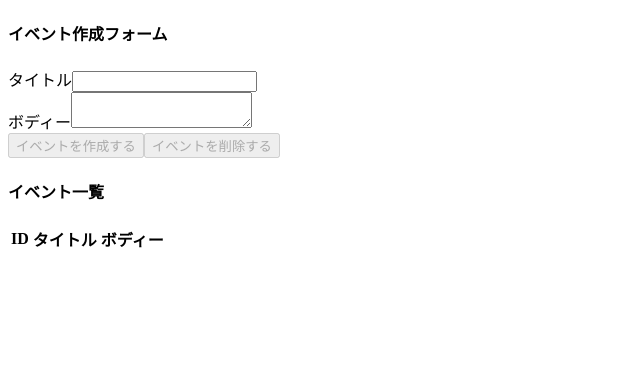
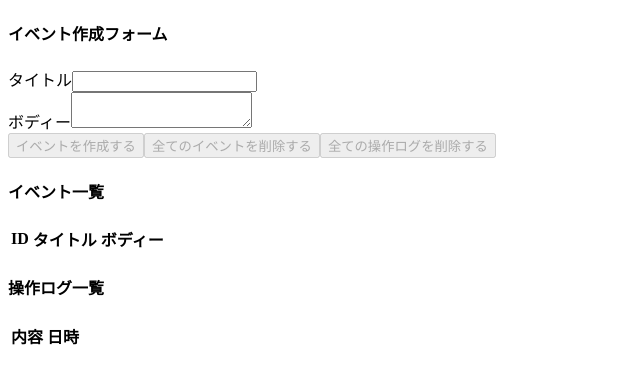
Before and after one commit to miyarappo/react-hooks-sandbox, a React (Create React App) app: page / in a window 1280 px wide. Shown: the top 384 px of the page, without its empty margins (0-640 px from the left). Built offline with nearby package versions, Linux system fonts and the light colour scheme.

Commit message:
Show OperationLogs

```diff
--- a/src/components/App.js
+++ b/src/components/App.js
@@ -3,6 +3,7 @@ import reducer from '../reducers'
 import AppContext from '../contexts/AppContext'
 import EventForm from './EventForm'
 import Events from './Events'
+import  OperationLogs from './OperationLogs'
 
 console.log(AppContext)
 
@@ -17,6 +18,7 @@ const App = () => {
     <AppContext.Provider value={{ state, dispatch }}>
       <EventForm />
       <Events />
+      <OperationLogs />
     </AppContext.Provider>
   );
 }
--- a/src/components/Event.js
+++ b/src/components/Event.js
@@ -2,7 +2,10 @@ import React, { useContext } from 'react'
 import AppContext from '../contexts/AppContext'
 import {
   DELETE_EVENT,
+  ADD_OPERATION_LOG
 } from '../actions'
+import { timeCurrentIso8601 } from '../utils'
+
 
 const Event = ({ event }) => {
   const { dispatch } = useContext(AppContext)
@@ -11,6 +14,12 @@ const Event = ({ event }) => {
     dispatch({
       type: DELETE_EVENT,
       id
+    })
+
+    dispatch({
+      type: ADD_OPERATION_LOG,
+      description: `イベント(id=${id})を削除しました`,
+      operationAt: timeCurrentIso8601()
     })
   }
 
--- a/src/components/EventForm.js
+++ b/src/components/EventForm.js
@@ -2,8 +2,12 @@ import React, { useContext, useState } from 'react'
 import AppContext from '../contexts/AppContext'
 import {
   CREATE_EVENT,
-  DELETE_ALL_EVENTS
+  DELETE_ALL_EVENTS,
+  ADD_OPERATION_LOG,
+  DELETE_ALL_OPERATION_LOGS
 } from '../actions'
+
+import { timeCurrentIso8601 } from '../utils'
 
 const EventForm = () => {
   const { state, dispatch } = useContext(AppContext)
@@ -17,13 +21,34 @@ const EventForm = () => {
       title,
       body,
     })
+
+    dispatch({
+      type: ADD_OPERATION_LOG,
+      description: 'イベントを作成しました',
+      operationAt: timeCurrentIso8601()
+    })
+
     setTitle('')
     setBody('')
   }
 
   const dleteAllEvents = e => {
     e.preventDefault()
-    window.confirm('全てのイベントを本当に削除しても良いですか？') && dispatch({ type: DELETE_ALL_EVENTS })
+    const result = window.confirm('全てのイベントを本当に削除しても良いですか？')
+    if (result) {
+      dispatch({ type: DELETE_ALL_EVENTS })
+
+      dispatch({
+        type: ADD_OPERATION_LOG,
+        description: 'すべのイベントを削除しました',
+        operationAt: timeCurrentIso8601()
+      })
+    }
+  }
+
+  const deleteAllOperationLogs = e => {
+    e.preventDefault()
+    window.confirm('全ての操作ログを本当に削除しても良いですか？') && dispatch({ type: DELETE_ALL_OPERATION_LOGS })
   }
 
   return (
@@ -39,7 +64,8 @@ const EventForm = () => {
             <textarea id="formEventBody" value={body} onChange={e => setBody(e.target.value)} />
           </div>
           <button disabled={title === '' || body === ''} onClick={e => addEvent(e)}>イベントを作成する</button>
-          <button disabled={state.events.length === 0} onClick={e => dleteAllEvents(e)}>イベントを削除する</button>
+          <button disabled={state.events.length === 0} onClick={e => dleteAllEvents(e)}>全てのイベントを削除する</button>
+          <button disabled={state.operationLogs.length === 0} onClick={e => deleteAllOperationLogs(e)}>全ての操作ログを削除する</button>
         </form>
     </>
   )
--- /dev/null
+++ b/src/components/OperationLog.js
@@ -0,0 +1,12 @@
+import React from 'react'
+
+const OperationLog = ({ operationLog }) => {
+  return (
+    <tr>
+      <td>{operationLog.description}</td>
+      <td>{operationLog.operationAt}</td>
+    </tr>
+  )
+}
+
+export default OperationLog
--- /dev/null
+++ b/src/components/OperationLogs.js
@@ -0,0 +1,31 @@
+import React, { useContext } from 'react'
+
+import AppContext from '../contexts/AppContext'
+
+import OperationLog from './OperationLog'
+
+const OperationLogs = () => {
+  const { state } = useContext(AppContext)
+  return (
+    <>
+      <h4>操作ログ一覧</h4>
+      <table>
+        <thead>
+          <tr>
+            <th>内容</th>
+            <th>日時</th>
+          </tr>
+        </thead>
+        <tbody>
+          {
+            state.operationLogs.map((operationLog, index) => {
+              return <OperationLog key={index} operationLog={operationLog} />
+            })
+          }
+        </tbody>
+      </table>
+    </>
+  )
+}
+
+export default OperationLogs
```
